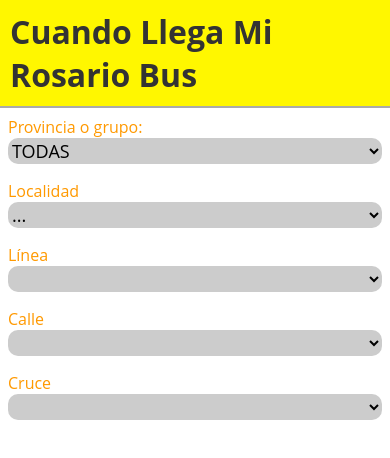
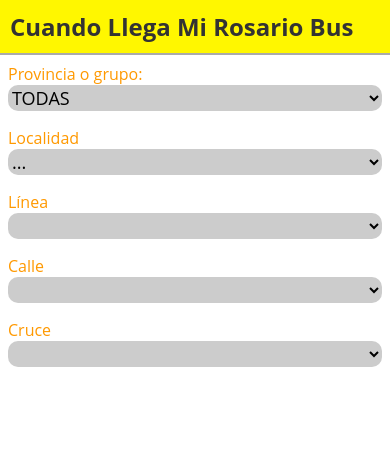
Before and after one commit to bigreni/Rosario, a plain HTML site: page www/index.html in a window 390 px wide. Drawn offline with nearby package versions, Linux system fonts and the light colour scheme; some packages are replaced by stand-ins of ours.

Commit message:
Styling changes

```diff
--- a/www/index.html
+++ b/www/index.html
@@ -27,7 +27,7 @@
 
 
 	 <div class="cabeza">
-        <h1>Cuando Llega Mi Rosario Bus</h1>
+        <h2>Cuando Llega Mi Rosario Bus</h2>
               <!--<a id="link-favoritos" href="Favoritos.aspx" >Favoritos</a>-->
     </div>
 
```
